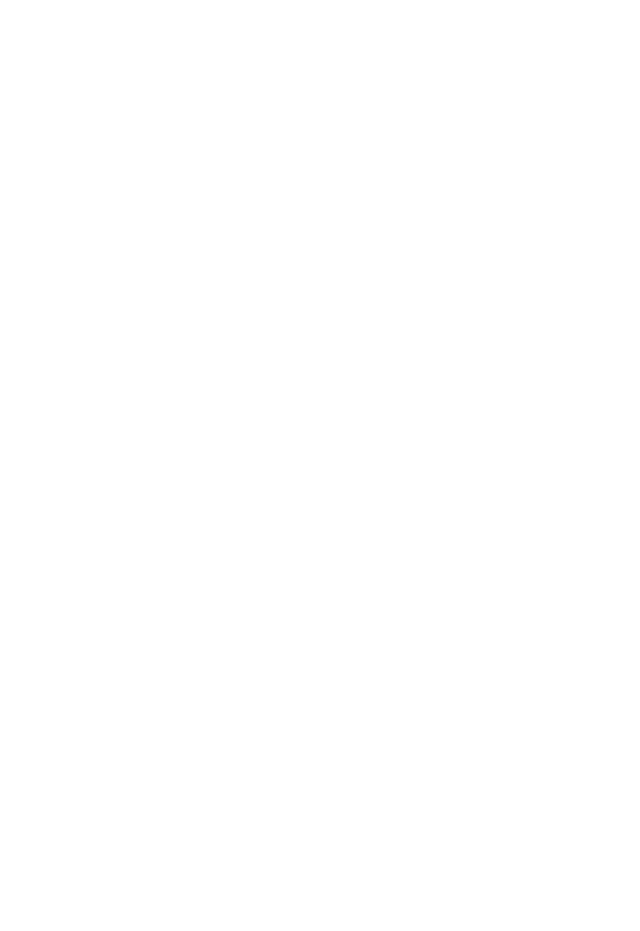
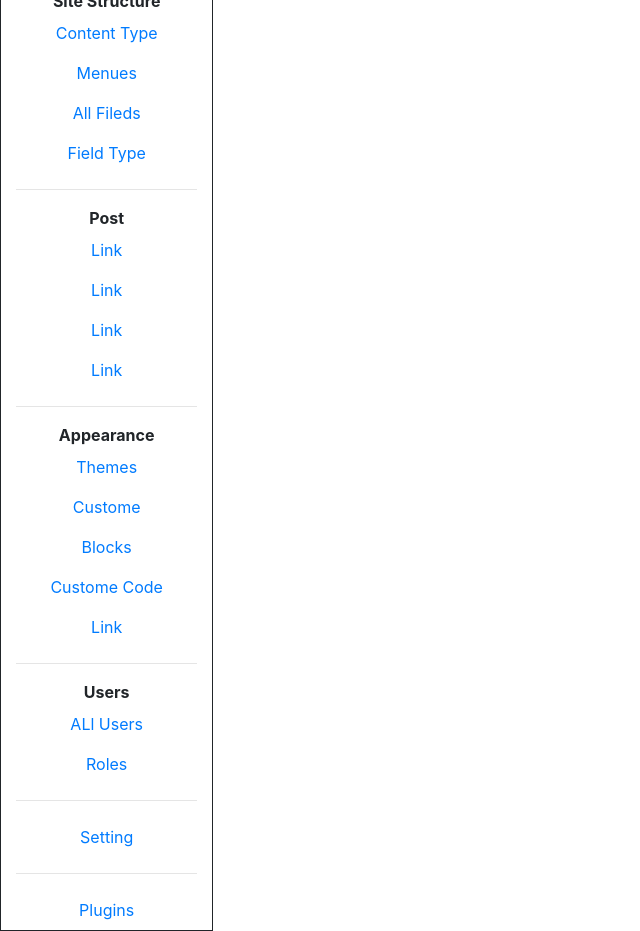
Before and after one commit to devugees/react-cms, a React (Create React App) app: page / in a window 1280 px wide. Shown: the part 220-1151 px from the top of the page, without its empty margins (0-640 px from the left). Before the commit the page ends 800 px from the top, so only its background shows below. Built offline with nearby package versions, Linux system fonts and the light colour scheme.

Commit message:
add admin componenet

```diff
--- a/package.json
+++ b/package.json
@@ -6,6 +6,7 @@
     "bootstrap": "^4.0.0",
     "react": "^16.3.1",
     "react-dom": "^16.3.1",
+    "react-icons": "^2.2.7",
     "react-scripts": "1.1.4",
     "reactstrap": "^5.0.0-beta.3"
   },
--- a/src/App.js
+++ b/src/App.js
@@ -1,5 +1,6 @@
 import React, { Component } from 'react';
 import Header from './components/HeaderComponent/HeaderComponent';
+import Admin from './components/admin/admin';
 import './App.css';
 
 class App extends Component {
@@ -7,6 +8,7 @@ class App extends Component {
     return (
       <div className="App">
         <Header />
+        <Admin />
       </div>
     );
   }
--- /dev/null
+++ b/src/components/admin/admin.css
@@ -0,0 +1,4 @@
+.style {
+	border: 1px solid ;
+	border-top: 0;
+}
--- /dev/null
+++ b/src/components/admin/admin.js
@@ -0,0 +1,100 @@
+import React, {Component} from 'react';
+import './admin.css'
+import FaBeer from 'react-icons/lib/fa/beer';
+import { Nav, NavItem, NavLink } from 'reactstrap';
+
+
+class SideMenu extends Component {
+	render() {
+		return(
+	 <div className="col-2 style">
+        <strong>Dashbord</strong>
+        <Nav vertical>
+          <NavItem>
+            <NavLink href="#">Sitestatus</NavLink>
+          </NavItem>
+          <NavItem>
+            <NavLink href="#">Update</NavLink>
+          </NavItem>
+        </Nav>
+        <hr />
+
+        <strong>Site Structure</strong>
+         <Nav vertical>
+          <NavItem>
+            <NavLink href="#">Content Type</NavLink>
+          </NavItem>
+          <NavItem>
+            <NavLink href="#">Menues</NavLink>
+          </NavItem>
+           <NavItem>
+            <NavLink href="#">All Fileds</NavLink>
+          </NavItem>
+          <NavItem>
+            <NavLink href="#">Field Type</NavLink>
+          </NavItem>
+          </Nav>
+            <hr />
+           <strong>Post</strong>
+            <Nav vertical>
+          <NavItem>
+            <NavLink href="#">Link</NavLink>
+          </NavItem>
+          <NavItem>
+            <NavLink href="#">Link</NavLink>
+          </NavItem>
+           <NavItem>
+            <NavLink href="#">Link</NavLink>
+          </NavItem>
+          <NavItem>
+            <NavLink href="#">Link</NavLink>
+          </NavItem>
+          </Nav>
+             <hr />
+         <strong>Appearance</strong>
+          <Nav vertical>
+          <NavItem>
+            <NavLink href="#">Themes</NavLink>
+          </NavItem>
+          <NavItem>
+            <NavLink href="#">Custome</NavLink>
+          </NavItem>
+           <NavItem>
+            <NavLink href="#">Blocks</NavLink>
+          </NavItem>
+          <NavItem>
+            <NavLink href="#">Custome Code</NavLink>
+          </NavItem>
+           <NavItem>
+            <NavLink href="#">Link</NavLink>
+          </NavItem>
+          </Nav>
+              <hr />
+           <strong>Users</strong>
+         <Nav vertical>
+          <NavItem>
+            <NavLink href="#">ALl Users</NavLink>
+          </NavItem>
+          <NavItem>
+            <NavLink href="#">Roles</NavLink>
+          </NavItem>
+          </Nav>
+          <hr />
+           <Nav vertical>
+            <NavItem>
+            <NavLink href="#">Setting</NavLink>
+          </NavItem>
+          </Nav>
+           <hr />
+            <Nav vertical>
+            <NavItem>
+            <NavLink href="#">Plugins</NavLink>
+          </NavItem>
+          </Nav>
+      </div>
+
+		);
+	}
+}
+
+export default SideMenu;
--- a/src/index.js
+++ b/src/index.js
@@ -2,6 +2,7 @@ import React from 'react';
 import ReactDOM from 'react-dom';
 import './index.css';
 import App from './App';
+import 'bootstrap/dist/css/bootstrap.min.css';
 import registerServiceWorker from './registerServiceWorker';
 import 'bootstrap/dist/css/bootstrap.min.css';
 
```
Also changed, not shown: 1 other file (tests, documents, lock files or other folders).
